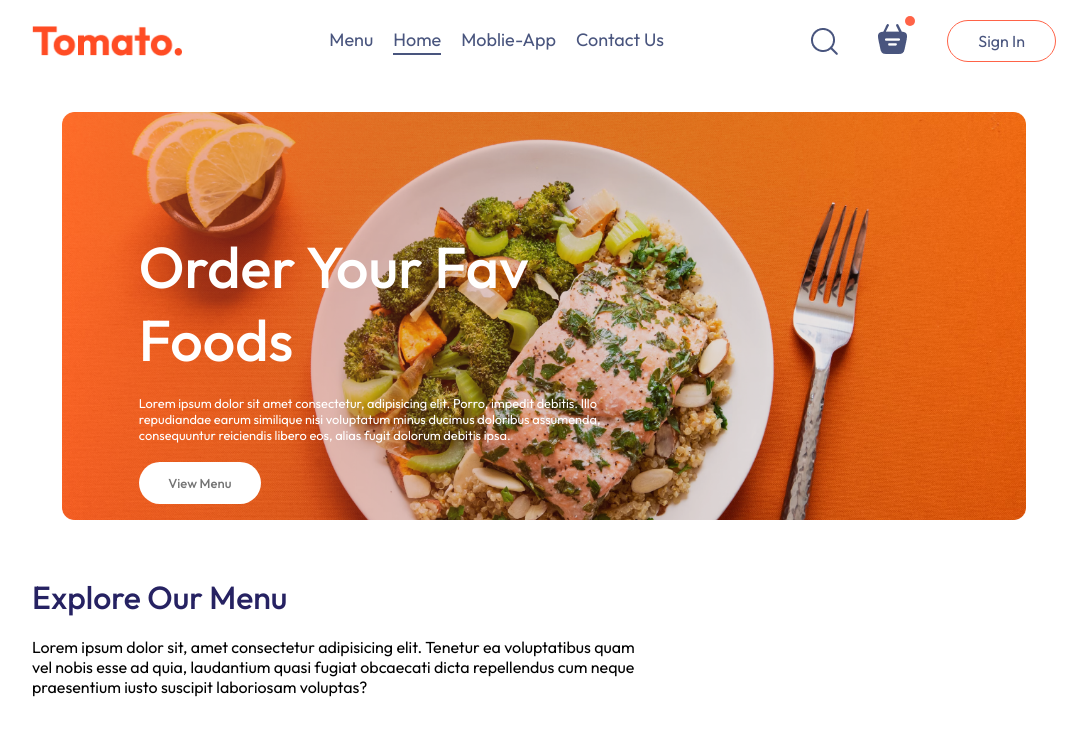
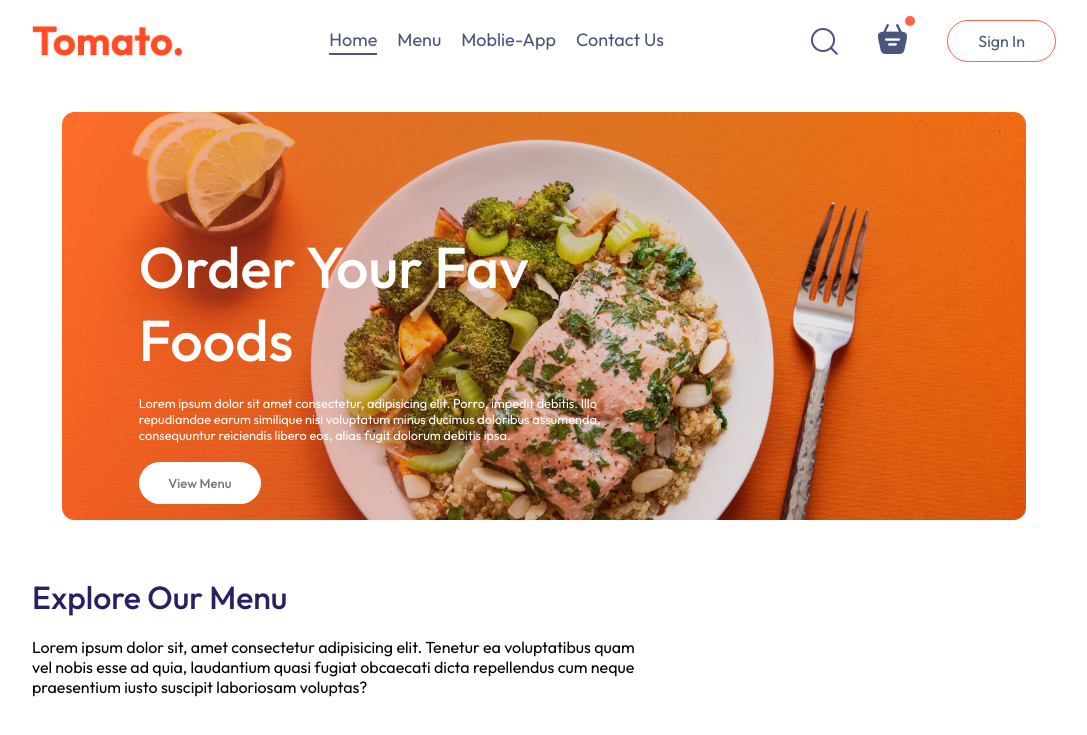
Before and after one commit to rohitdhamale28/Food-app-React, a React (Vite) app: page / in a window 1280 px wide. Shown: the top 735 px of the page, without its empty margins (96-1183 px from the left). Built offline with nearby package versions, Linux system fonts and the light colour scheme.

Commit message:
update-nav

```diff
--- a/src/components/navbar/Navbar.jsx
+++ b/src/components/navbar/Navbar.jsx
@@ -1,6 +1,7 @@
 import React, { useState } from 'react'
 import './navbar.css'
 import {assets} from '../../assets/assets'
+import {Link} from'react-router-dom'
 
 const Navbar = () => {
     let [menu,setMenu]= useState("home");
@@ -9,10 +10,10 @@ const Navbar = () => {
     <div className='navbar'>
       <img src={assets.logo} alt="" className='logo' />
       <ul className='nav-menu'>
-        <li onClick={()=>setMenu("menu")} className={menu== "menu" ?"active" : ""}>Menu</li>
-        <li onClick={()=>setMenu("home")} className={menu== "home" ?"active" : ""}>Home</li>
-        <li onClick={()=>setMenu("mobile-app")} className={menu== "mobile-app" ?"active" : ""}>Moblie-App</li>
-        <li onClick={()=>setMenu("contact-us")} className={menu== "contact-us" ?"active" : ""}>Contact Us</li>
+        <Link to='/' onClick={()=>setMenu("home")} className={menu== "home" ?"active" : ""}>Home</Link>
+        <a href='#explore-menu' onClick={()=>setMenu("menu")} className={menu== "meun" ?"active" : ""}>Menu</a>
+        <a href='#app-download' onClick={()=>setMenu("mobile-app")} className={menu== "mobile-app" ?"active" : ""}>Moblie-App</a>
+        <a href='#footer' onClick={()=>setMenu("contact-us")} className={menu== "contact-us" ?"active" : ""}>Contact Us</a>
       </ul>
       <div className='nav-right'>
         <img src={assets.search_icon} alt="" />
```
